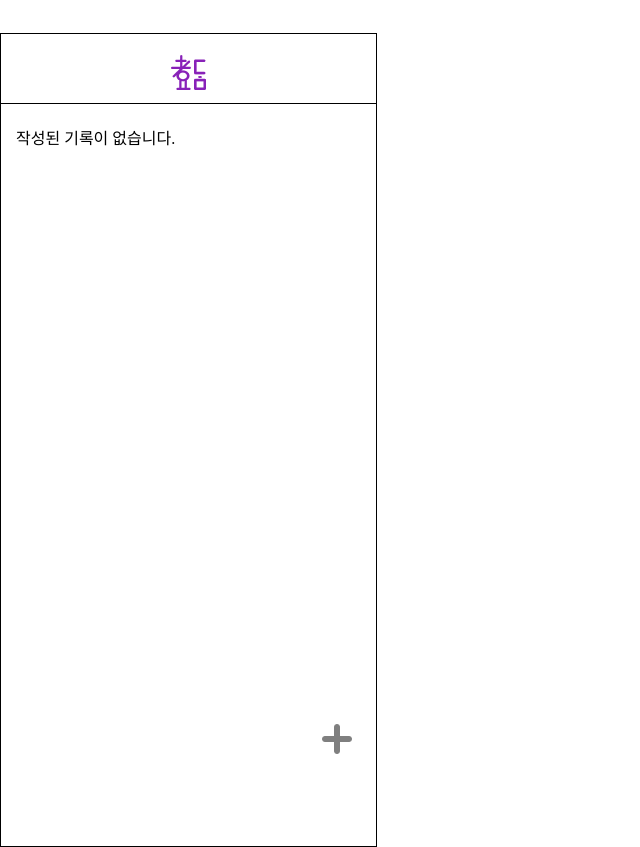
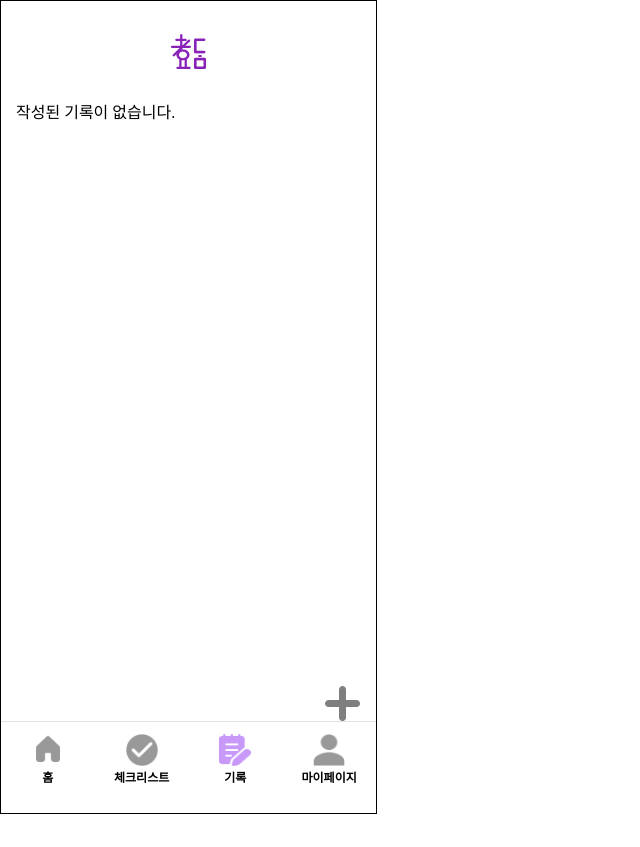
Before and after one commit to mingging27/FE_BE, a Django app: page /record/ in a window 1280 px wide. Shown: the whole page, without its empty margins (0-640 px from the left). After the commit the page ends 814 px from the top, so only its background shows below. Run offline with Django 5.2, Linux system fonts and the light colour scheme; the visitor is signed in with stand-in values (Sample User, id 1); data comes from the database, SQL or seed files in the repository; data that the repository does not hold is empty; some web fonts are replaced.

Commit message:
[0805] body CSS, bottom_nav 규격 통일

```diff
--- a/scare_prj/cal/templates/cal/home.html
+++ b/scare_prj/cal/templates/cal/home.html
@@ -129,7 +129,7 @@
         </div>
       </a>
     </div>
-    <br />
+
   </body>
   <script src="{% static './js/home.js' %}"></script>
 </html>
--- a/scare_prj/cal/templates/cal/home2.html
+++ b/scare_prj/cal/templates/cal/home2.html
@@ -119,7 +119,6 @@
         </div>
       </a>
     </div>
-    <br />
     <script src="{% static './js/home.js' %}"></script>
   </body>
 </html>
--- a/scare_prj/checklist/templates/checklist/home.html
+++ b/scare_prj/checklist/templates/checklist/home.html
@@ -77,7 +77,7 @@
         </div>
         <!-- 체크리스트 항목 -->
 
-        <div>
+        <div class="checklist-page">
           <ul>
             {% for todo in todos %}
             <li id="todo-{{ todo.id }}" class="list_content">
--- a/scare_prj/record/templates/record/home.html
+++ b/scare_prj/record/templates/record/home.html
@@ -11,9 +11,8 @@
 
 <body>
     <div class="content">
-        <div class="title">
-            <img src="{% static 'img/Logo.png' %}" alt="효담 로고" width="35" height="35">
-        </div>
+        <header><img src="{% static "img/logo.png"%}" /></header>
+
         <div class="post_wrap">
             {% for record in records %}
             <div class="post">
@@ -28,6 +27,33 @@
         </div>
         <a href="{%url 'record:create' %}"><img src="{% static 'img/+.png' %}" class="plus" height="30"></a>
     </div>
+    <!-- nav bar -->
+    <div class="bottom-navigation">
+        <a class="nav-menu" href="{% url 'cal:home' %}">
+          <div class="menu">
+            <img class="icon" src="{% static 'img/nav-01home_gray.png' %}" />
+            <span>홈</span>
+          </div>
+        </a>
+        <a class="nav-menu" href="{% url 'checklist:home' %}">
+          <div class="menu">
+            <img class="icon" src="{% static 'img/nav-02checklist.png' %}" />
+            <span>체크리스트</span>
+          </div>
+        </a>
+        <a class="nav-menu" href="{% url 'record:home' %}">
+          <div class="menu">
+            <img class="icon" src="{% static 'img/nav-03memo_pur.png' %}" />
+            <span>기록</span>
+          </div>
+        </a>
+        <a class="nav-menu" href="{% url 'accounts:mypage' %}">
+          <div class="menu">
+            <img class="icon" src="{% static 'img/nav-04mypage.png' %}" />
+            <span>마이페이지</span>
+          </div>
+        </a>
+    </div>
 </body>
 
 </html>
--- a/scare_prj/static/css/document_main.css
+++ b/scare_prj/static/css/document_main.css
@@ -25,7 +25,6 @@ body {
     width: 375px;
     height: 812px;
     margin: 0;
-    margin-top: 33px;
     position: relative;
     border: 1px solid black;
 
@@ -40,6 +39,13 @@ body {
     padding-bottom: 13px;
 }
 
+header {
+  display: flex;
+    justify-content: center;
+    margin-top: 33px;
+    margin-bottom: 30px;
+}
+
 .content {
     width: 100%;
     height: 600px;
@@ -48,7 +54,6 @@ body {
 
 .post_wrap {
     width: 340px;
-    height: 600px;
     margin: 21px 0 0 15px;
     display: flex;
     justify-content: space-between;
@@ -113,9 +118,15 @@ body {
 }
 
 .plus {
-    position: absolute;
-    right: 24px;
-    bottom: 92px;
+
+
+  position: absolute;
+  left: 324px;
+  bottom: 92px;
+  width: 35px;
+  height: 35px;
+
+  cursor: pointer;
 }
 
 .bottom-navigation {
--- a/scare_prj/static/css/mypage2.css
+++ b/scare_prj/static/css/mypage2.css
@@ -12,7 +12,7 @@
 body {
   width: 375px;
   margin: 0;
-  height: 781px;
+  height: 812px;
   padding: 0;
   border: 1px solid black;
   display: flex;
@@ -28,8 +28,6 @@ header {
 nav {
   display: flex;
   flex-direction: row;
-
-  width: 315px;
   height: 80px;
   padding: 20px;
   border-bottom: 15px solid rgba(201, 153, 249, 0.5);
```
Also changed, not shown: scare_prj/static/css/checklist2.css (+14 -7 lines), scare_prj/static/css/document_update.css (+7 -1 lines), scare_prj/static/css/home.css (+6 -6 lines), scare_prj/static/css/home_detail.css (+10 -6 lines), scare_prj/static/css/planner_detail_add.css (+23 -18 lines), scare_prj/static/css/planner_detail_update.css (+15 -14 lines).
